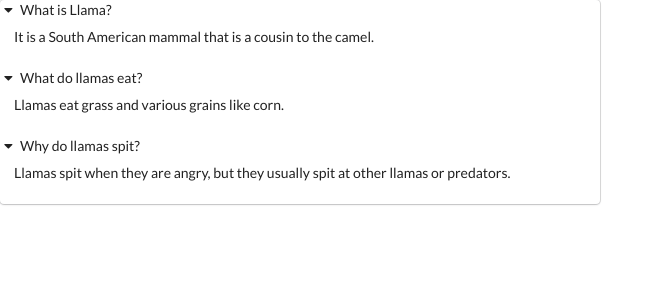
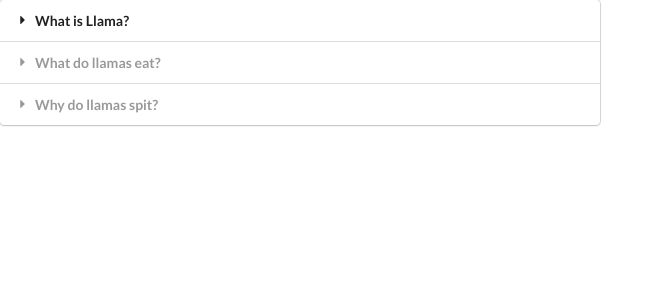
Before and after one commit to geekyBrewster/react_widgets, a React (Create React App) app: page / in a window 1280 px wide. Shown: the top 300 px of the page, without its empty margins (0-664 px from the left). Built offline with nearby package versions, Linux system fonts and the light colour scheme.

Commit message:
Add useState hook to component

```diff
--- a/src/components/Accordion.js
+++ b/src/components/Accordion.js
@@ -1,14 +1,29 @@
-import React from 'react';
+import React, { useState } from 'react';
 
 const Accordion = ({items}) => {
-    const renderedItems = items.map(item => {
+    const [activeIndex, setActiveIndex] = useState(null);
+    //const [searchTerm, setSearchTerm] = useState(''); -- if you need another state variable, add another
+    //array destructuring - shortcut to get to elements inside an array
+    //useState returns an array with two items: state variable ("piece of state"), function to update that piece of state ("setter")
+    //useState takes in one param - initial value for that piece of state (which is only used to initialze things, it'll use any new value when component re-renders)
+
+    const onTitleClick = (index) => {
+        setActiveIndex(index);
+    };
+
+    const renderedItems = items.map((item, index) => {
+        const active = index === activeIndex ? 'active' : '';
+
         return (
         <React.Fragment key={item.title}>
-            <div classnName="active title">
+            <div
+                className={`${active} title`}
+                onClick={() => onTitleClick(index)} //arrow func so that helper func is called onClick and not right away
+            >
                 <i className="dropdown icon"></i>
                 {item.title}
             </div>
-            <div className="active content">
+            <div className={`${active} content`}>
                 <p>{item.content}</p>
             </div>
         </React.Fragment>
```
